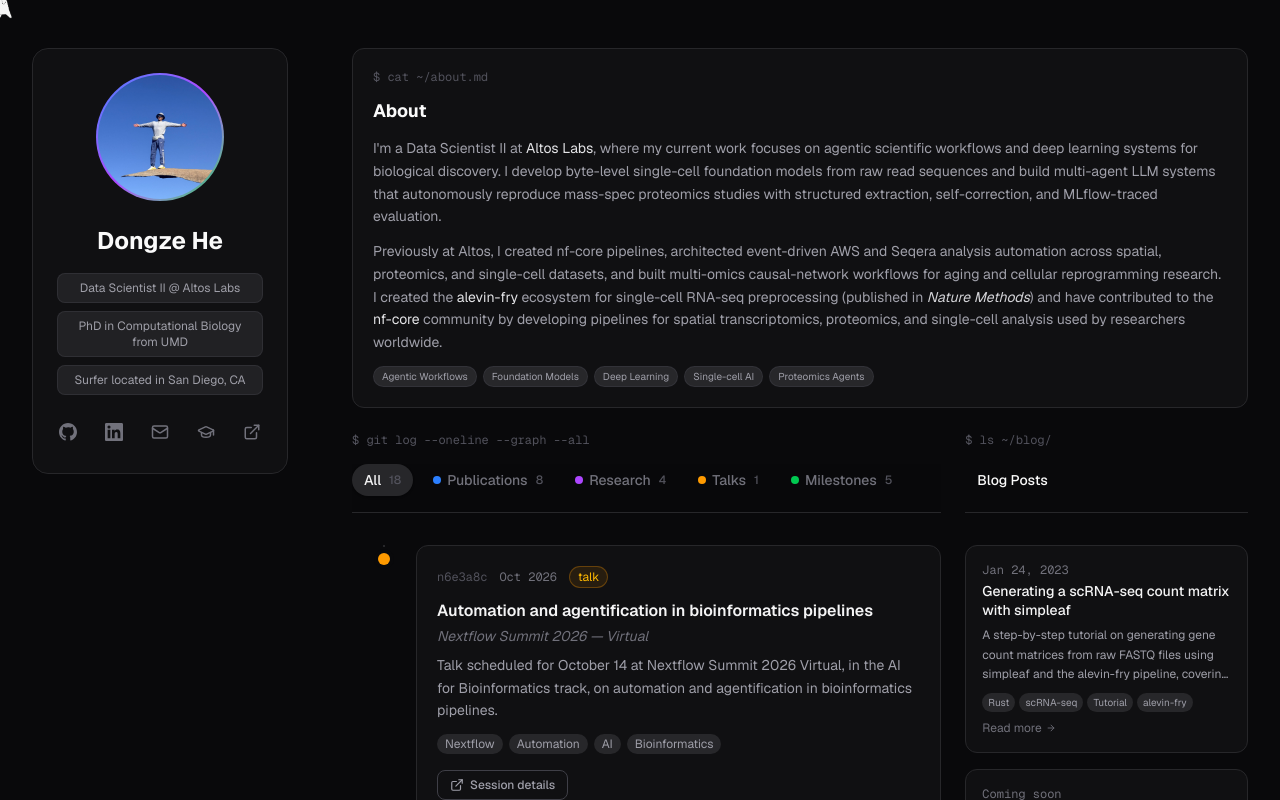
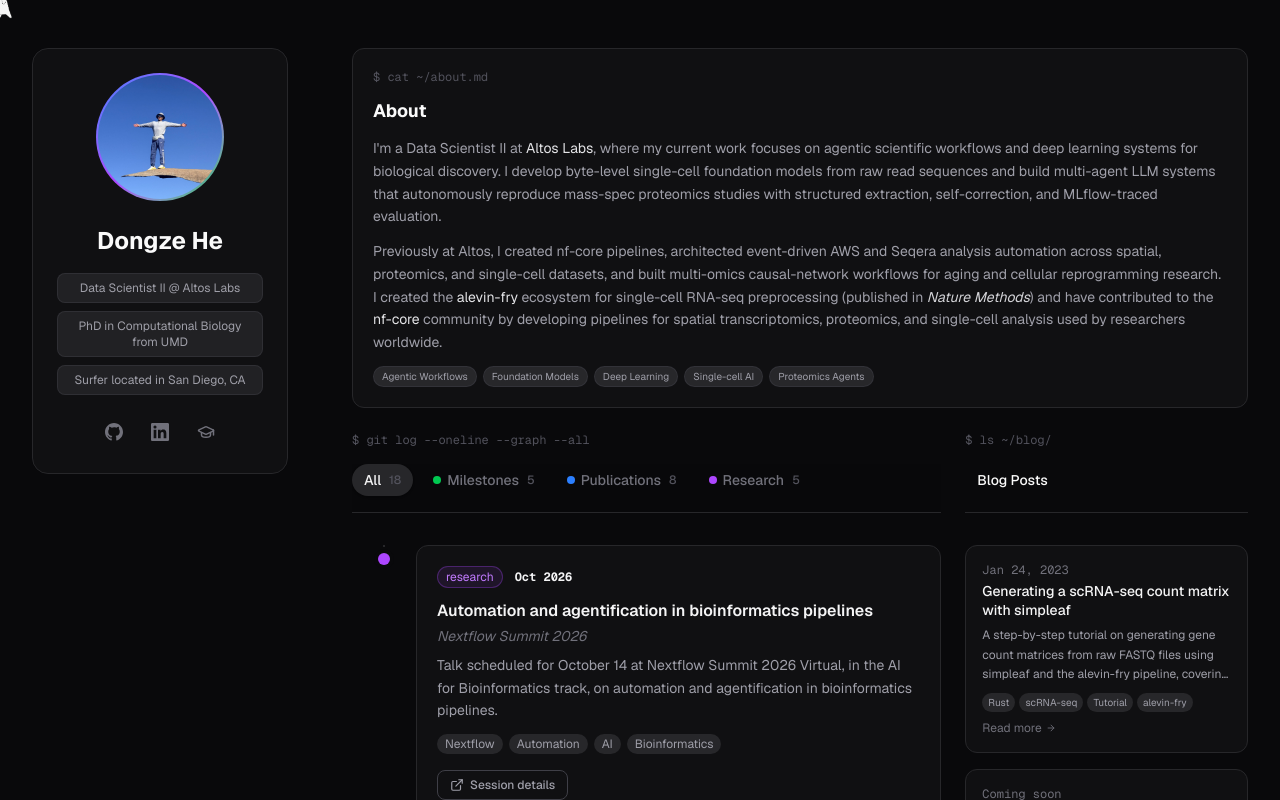
Before and after one commit to DongzeHE/DongzeHE.github.io, a Next.js app: page / in a window 1280 px wide. Shown: the top 800 px of the page. Built offline with nearby package versions, Linux system fonts and the light colour scheme.

Commit message:
Refine timeline categories and profile display

```diff
--- a/app/globals.css
+++ b/app/globals.css
@@ -5,11 +5,9 @@
   --color-foreground: #fafafa;
   --color-node-publication: #3b82f6;
   --color-node-research: #a855f7;
-  --color-node-talk: #f59e0b;
   --color-node-education: #22c55e;
   --color-glow-publication: rgba(59, 130, 246, 0.5);
   --color-glow-research: rgba(168, 85, 247, 0.5);
-  --color-glow-talk: rgba(245, 158, 11, 0.5);
   --color-glow-education: rgba(34, 197, 94, 0.5);
   --font-sans: var(--font-geist-sans);
   --font-mono: var(--font-geist-mono);
--- a/components/ProfileSidebar.tsx
+++ b/components/ProfileSidebar.tsx
@@ -1,5 +1,5 @@
 import Image from "next/image";
-import { Mail, GraduationCap, ExternalLink } from "lucide-react";
+import { GraduationCap } from "lucide-react";
 
 function GitHubIcon({ size = 18 }: { size?: number }) {
   return (
@@ -29,19 +29,9 @@ const socials = [
     icon: LinkedInIcon,
   },
   {
-    href: "mailto:dongzehe.zaza@gmail.com",
-    label: "Email",
-    icon: Mail,
-  },
-  {
     href: "https://scholar.google.com/citations?user=JoC_vicAAAAJ&hl=en",
     label: "Google Scholar",
     icon: GraduationCap,
-  },
-  {
-    href: "https://orcid.org/0000-0001-8259-7434",
-    label: "ORCID",
-    icon: ExternalLink,
   },
 ];
 
--- a/components/TimelineCommit.tsx
+++ b/components/TimelineCommit.tsx
@@ -64,16 +64,13 @@ export function TimelineCommit({ entry }: TimelineCommitProps) {
       <div className="bg-zinc-900/50 border border-zinc-800 rounded-xl p-5 hover:border-zinc-700 transition-colors duration-200">
         {/* Header row */}
         <div className="flex items-center gap-3 mb-3 flex-wrap">
-          <span className="font-mono text-xs text-zinc-600">
-            {entry.id}
-          </span>
-          <span className="font-mono text-xs text-zinc-500">
-            {entry.date}
-          </span>
           <span
             className={`text-xs px-2 py-0.5 rounded-full ${classes.bg} ${classes.text} ${classes.border} border`}
           >
             {entry.type}
+          </span>
+          <span className="font-mono text-xs font-bold text-zinc-100">
+            {entry.date}
           </span>
         </div>
 
--- a/components/TimelineFilter.tsx
+++ b/components/TimelineFilter.tsx
@@ -11,6 +11,11 @@ interface TimelineFilterProps {
 const filters: { key: FilterOption; label: string; dotClass?: string }[] = [
   { key: "all", label: "All" },
   {
+    key: TimelineType.Education,
+    label: "Milestones",
+    dotClass: "bg-green-500",
+  },
+  {
     key: TimelineType.Publication,
     label: "Publications",
     dotClass: "bg-blue-500",
@@ -19,16 +24,6 @@ const filters: { key: FilterOption; label: string; dotClass?: string }[] = [
     key: TimelineType.Research,
     label: "Research",
     dotClass: "bg-purple-500",
-  },
-  {
-    key: TimelineType.Talk,
-    label: "Talks",
-    dotClass: "bg-amber-500",
-  },
-  {
-    key: TimelineType.Education,
-    label: "Milestones",
-    dotClass: "bg-green-500",
   },
 ];
 
--- a/data/timeline.ts
+++ b/data/timeline.ts
@@ -1,7 +1,6 @@
 export enum TimelineType {
   Publication = "publication",
   Research = "research",
-  Talk = "talk",
   Education = "education",
   Milestone = "milestone",
 }
@@ -34,11 +33,11 @@ export const timelineData: TimelineEntry[] = [
     id: "n6e3a8c",
     date: "Oct 2026",
     sortDate: "2026-10-14",
-    type: TimelineType.Talk,
+    type: TimelineType.Research,
     title: "Automation and agentification in bioinformatics pipelines",
     description:
       "Talk scheduled for October 14 at Nextflow Summit 2026 Virtual, in the AI for Bioinformatics track, on automation and agentification in bioinformatics pipelines.",
-    venue: "Nextflow Summit 2026 — Virtual",
+    venue: "Nextflow Summit 2026",
     links: [
       {
         label: "Session details",
@@ -63,11 +62,6 @@ export const timelineData: TimelineEntry[] = [
       {
         label: "PNAS",
         url: "https://doi.org/10.1073/pnas.2537017123",
-        icon: "paper",
-      },
-      {
-        label: "bioRxiv preprint",
-        url: "https://www.biorxiv.org/content/10.1101/2025.02.28.640905v1.abstract",
         icon: "paper",
       },
     ],
@@ -401,8 +395,6 @@ export function getNodeColor(type: TimelineType): string {
       return "var(--color-node-publication)";
     case TimelineType.Research:
       return "var(--color-node-research)";
-    case TimelineType.Talk:
-      return "var(--color-node-talk)";
     case TimelineType.Education:
     case TimelineType.Milestone:
       return "var(--color-node-education)";
@@ -427,14 +419,6 @@ export function getTypeClasses(type: TimelineType) {
         glow: "var(--color-glow-research)",
         dot: "bg-purple-500",
       };
-    case TimelineType.Talk:
-      return {
-        bg: "bg-amber-500/10",
-        text: "text-amber-400",
-        border: "border-amber-500/30",
-        glow: "var(--color-glow-talk)",
-        dot: "bg-amber-500",
-      };
     case TimelineType.Education:
     case TimelineType.Milestone:
       return {
```
